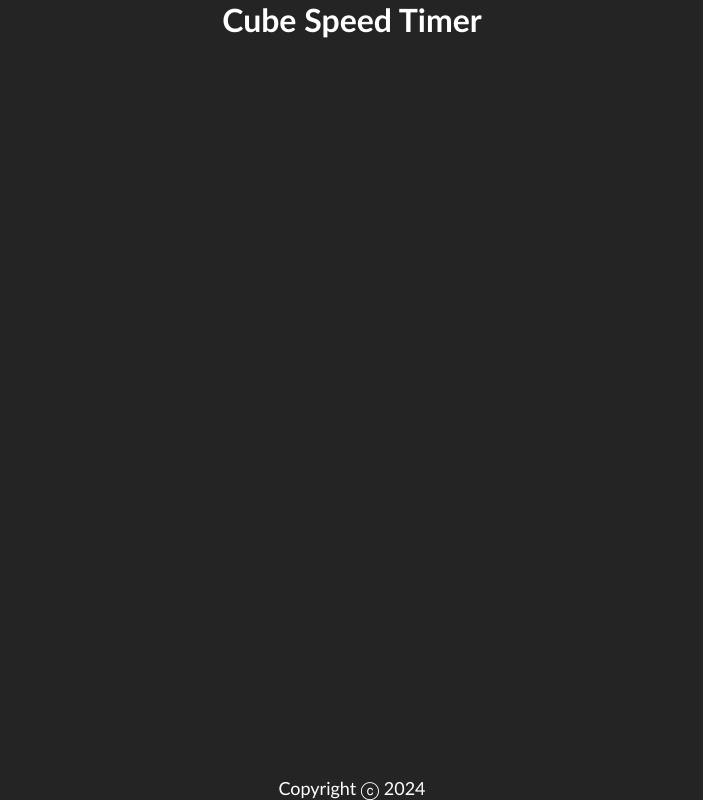
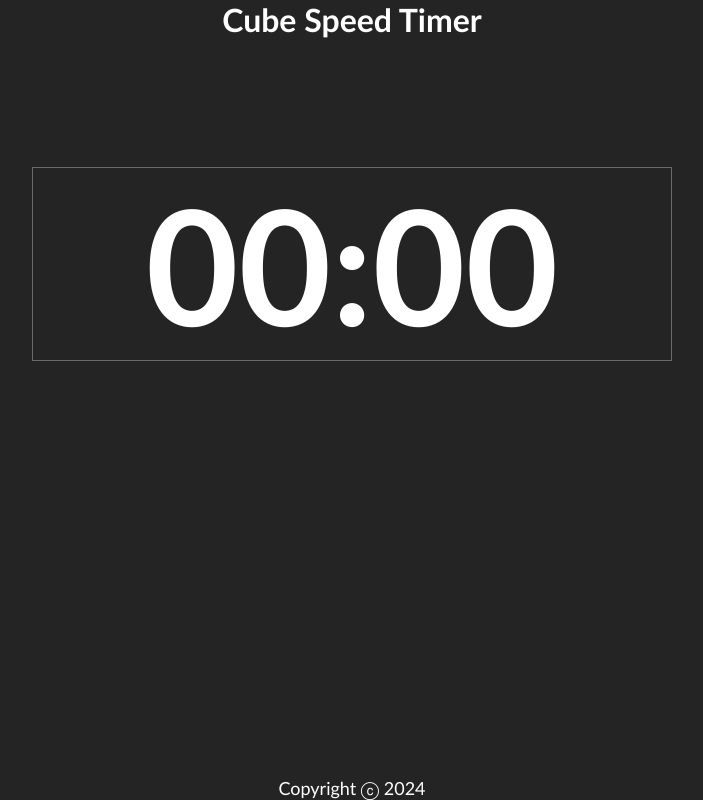
Before and after one commit to giovananog/cube-speed-timer, a React (Create React App) app: page / in a window 1280 px wide. Shown: the whole page, without its empty margins (288-991 px from the left). Built offline with nearby package versions, Linux system fonts and the light colour scheme.

Commit message:
feat: timer started

```diff
--- a/public/styles.css
+++ b/public/styles.css
@@ -26,4 +26,21 @@
 .header-title {
     width: 100%;
     text-align: center;
+    margin-bottom: 10%;
 }
+
+.timer-div {
+    display: flex;
+    justify-content: center;
+    align-items: center;
+}
+
+.time-div {
+    border: #6a6a6a 1px solid;
+    width: 50%;
+    display: flex;
+    justify-content: center;
+    width: 50%;
+    height: 40%;
+    font-size: 80px;
+}
--- a/src/components/App.jsx
+++ b/src/components/App.jsx
@@ -1,11 +1,13 @@
 import { React } from "react";
 import Header from "./Header";
 import Footer from "./Footer";
+import Timer from "./Timer";
 
 function App() {
   return (
     <div>
       <Header />
+      <Timer />
       <Footer />
     </div>
   );
--- /dev/null
+++ b/src/components/Timer.jsx
@@ -0,0 +1,15 @@
+import React from "react";
+
+function Timer() {
+  return (
+    <div className="timer-div">
+
+    <div className="time-div">
+      <h1>00:00</h1>
+    </div>
+
+    </div>
+  );
+}
+
+export default Timer;
```
Lines whose indentation alone changed are shown as unchanged.
